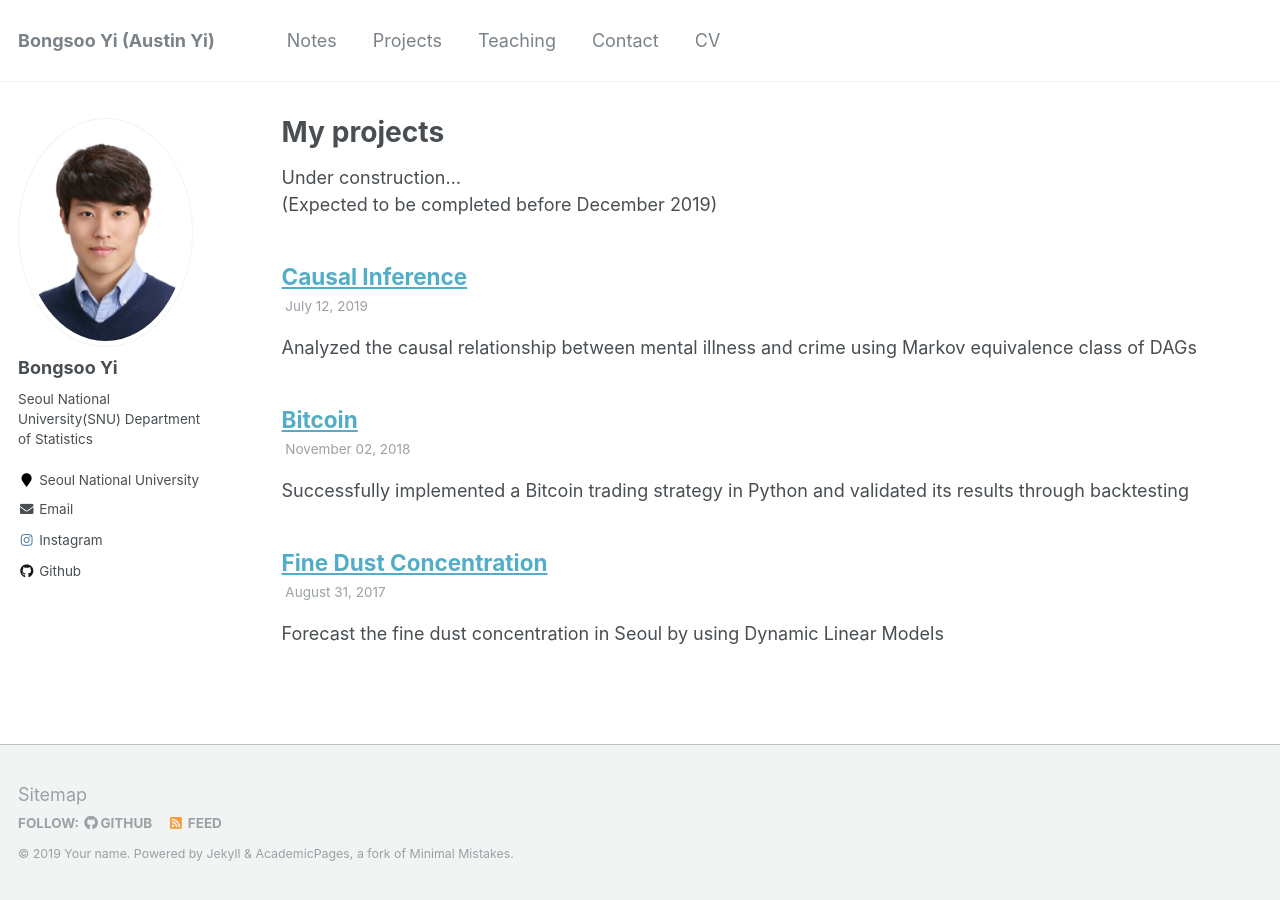
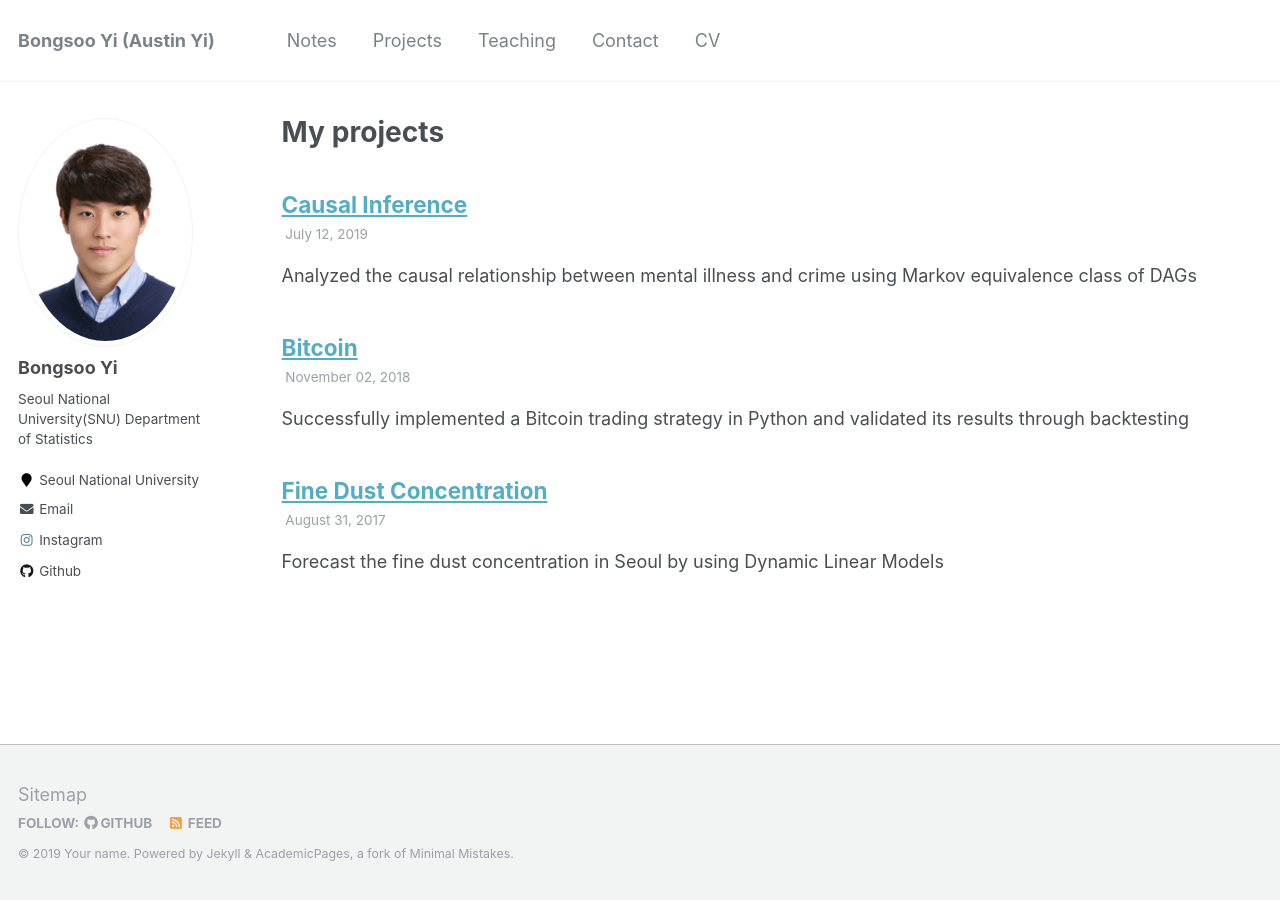
Before and after one commit to austinyi/austinyi.github.io, a Jekyll site: the page built from _pages/talks.md, in a window 1280 px wide. Built offline with Jekyll 4.4.1, drawn with Linux system fonts in a browser that asks for light colours.

Commit message:
Update talks.md

```diff
--- a/_pages/talks.md
+++ b/_pages/talks.md
@@ -5,8 +5,7 @@ permalink: /projects/
 author_profile: true
 ---
 
-Under construction...
-(Expected to be completed before December 2019)
+
 
 
 {% for post in site.talks reversed %}
```
